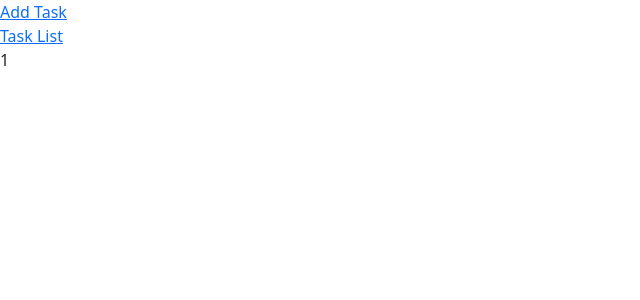
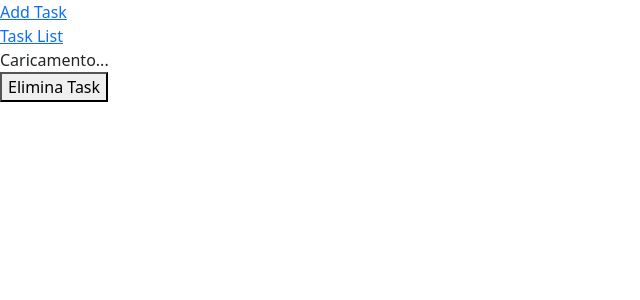
Before and after one commit to salvoparisi/ex-react-task-manager, a React (Vite) app in the folder frontend/: page /task/1 in a window 1280 px wide. Shown: the top 300 px of the page, without its empty margins (0-640 px from the left). Built offline with nearby package versions, Linux system fonts and the light colour scheme; no server answers.

Commit message:
milestone 7

```diff
--- a/frontend/src/Components/TaskRow.jsx
+++ b/frontend/src/Components/TaskRow.jsx
@@ -12,7 +12,7 @@ const TaskRow = memo(({ title, status, createdAt, id }) => {
                 <Link style={{ color: status === "Doing" ? "black" : "white" }} to={`/task/${id}`}>{title}</Link>
             </td>
             <td>{status}</td>
-            <td>{new Date(createdAt).toLocaleDateString()}</td>
+            <td>c</td>
         </tr>
     );
 });
--- a/frontend/src/pages/AddTask.jsx
+++ b/frontend/src/pages/AddTask.jsx
@@ -50,7 +50,7 @@ function AddTask() {
                 <textarea name="description" id="" ref={description}></textarea>
             </div>
 
-            <select name="status" id="" ref={status}>
+            <select name="status" id="" ref={status} defaultValue="">
                 <option value="" disabled selected>Seleziona uno stato</option>
                 <option value="To do"> To do</option>
                 <option value="Doing">Doing</option>
--- a/frontend/src/pages/TaskDetail.jsx
+++ b/frontend/src/pages/TaskDetail.jsx
@@ -1,8 +1,36 @@
+import { useContext, useEffect, useState } from "react"
 import { useParams } from "react-router-dom"
+import GlobalContext from "../Context/GlobalContext"
 function TaskDetail() {
     const { id } = useParams()
+    const { useTasks } = useContext(GlobalContext)
+    const { tasks, getTasks } = useTasks()
+    const [task, setTask] = useState({})
+
+    useEffect(() => {
+        getTasks()
+    }, [])
+    useEffect(() => {
+        setTask(tasks.find(e => e.id == id))
+    }, [tasks])
+
+    function handleDelete() {
+        console.log("Elimina");
+
+    }
     return (
-        <div>{id}</div>
+        <div>
+            {task ? (
+                <>
+                    <h1>{task.title}</h1>
+                    <p>Descrizione: {task.description}</p>
+                    <p>Stato: {task.status}</p>
+                    <p>Data creazione: {new Date(task.createdAt).toLocaleDateString()}</p>
+                </>
+
+            ) : <div>Caricamento...</div>}
+            <button onClick={handleDelete}>Elimina Task</button>
+        </div>
     )
 }
 
```
